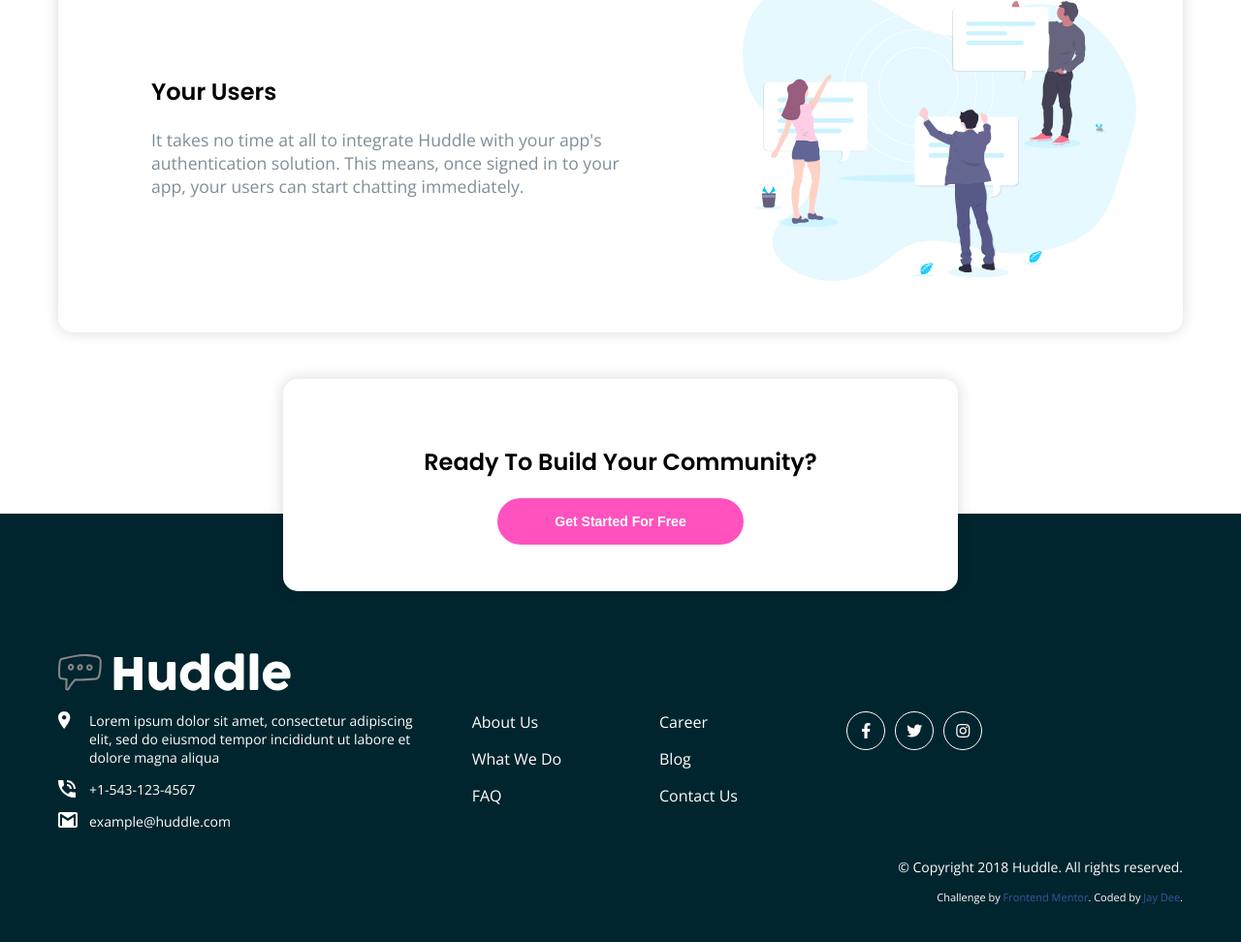
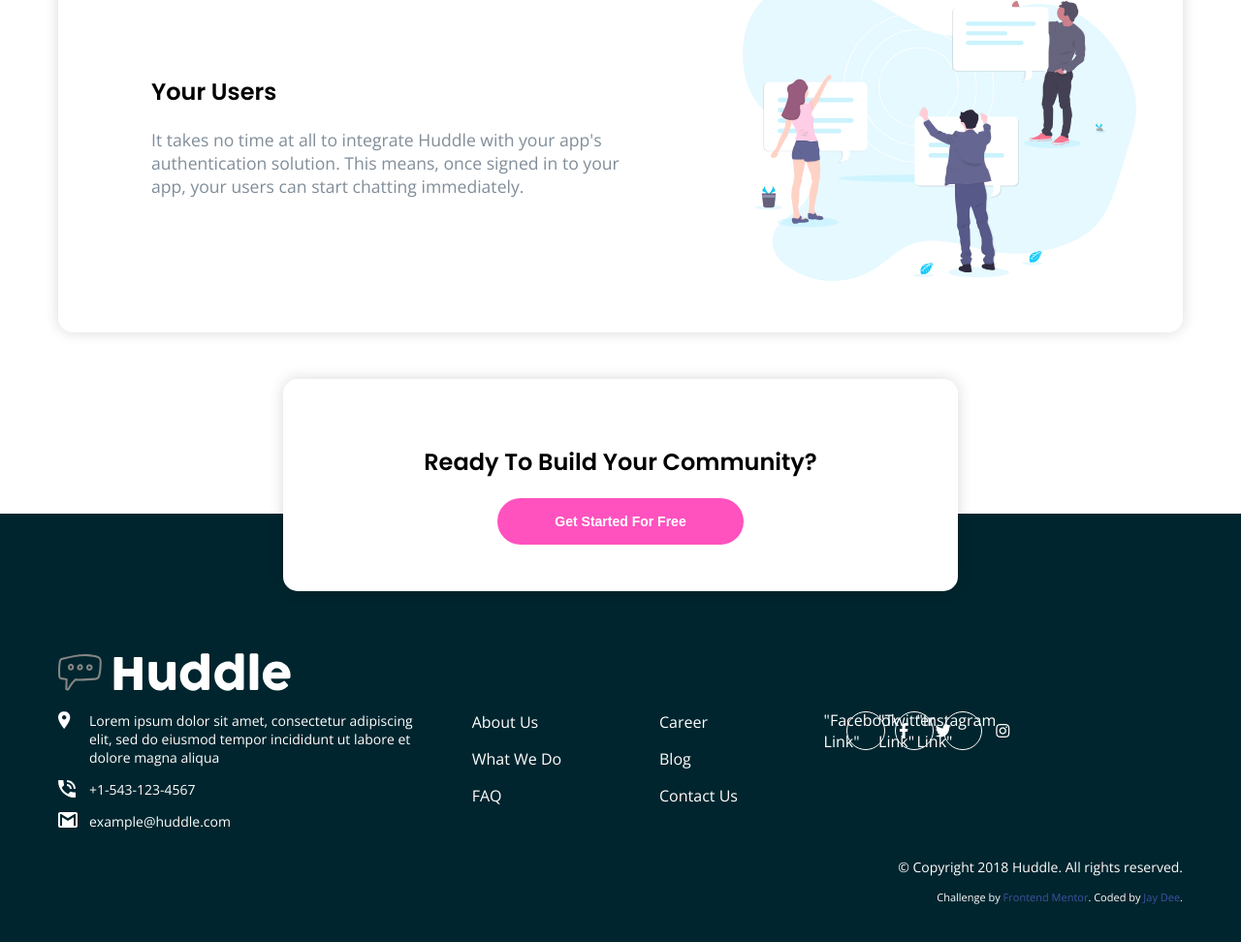
Before and after one commit to JayDeeZzz/huddle-landing-page-with-alternating-feature-blocks-master, a plain HTML site: page index.html in a window 1280 px wide. Shown: the part 1529-2501 px from the top of the page at 97% size. Drawn offline with nearby package versions, Linux system fonts and the light colour scheme.

Commit message:
Update index.html

```diff
--- a/index.html
+++ b/index.html
@@ -118,16 +118,19 @@
                   <ul>
                      <li>
                         <a class="circle" href="#">
+                           "Facebook Link"
                         <i class="fab fa-facebook-f"></i>
                         </a>
                      </li>
                      <li>
                         <a class="circle" href="#">
+                           "Twitter Link"
                         <i class="fab fa-twitter"></i>
                         </a>
                      </li>
                      <li>
                         <a class="circle" href="#">
+                           "Instagram Link"
                         <i class="fab fa-instagram"></i>
                         </a>
                      </li>
```
